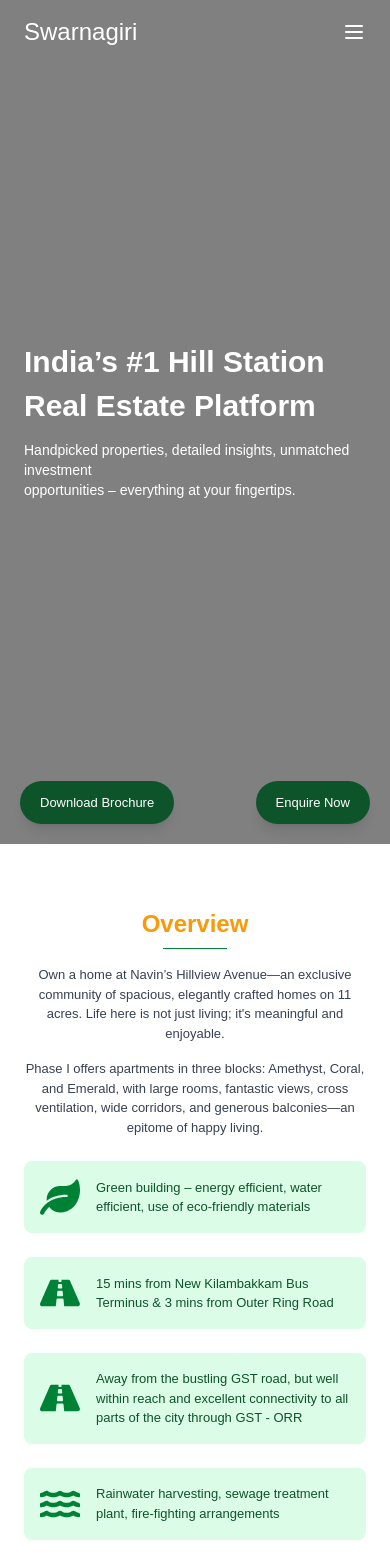
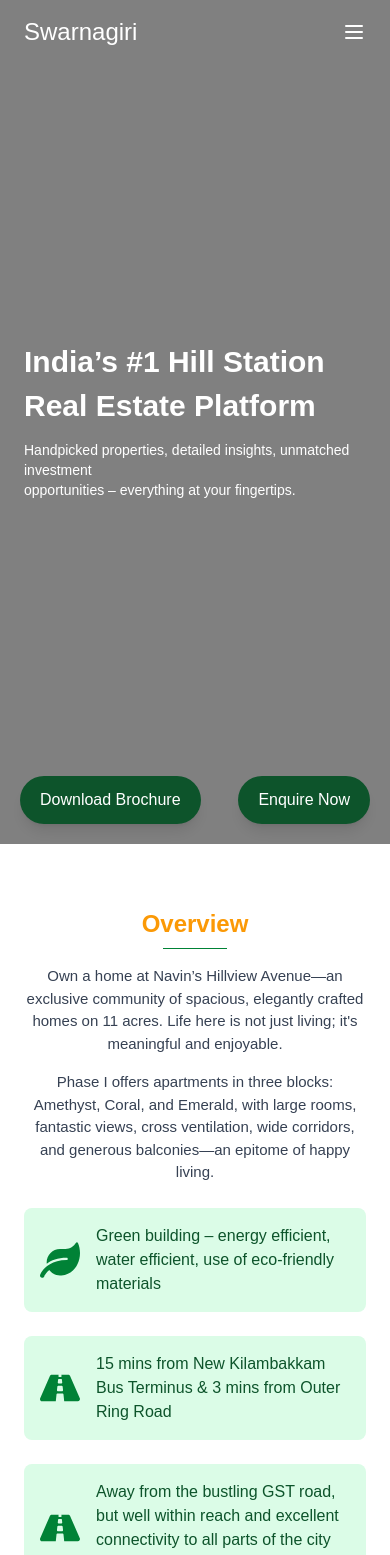
Before and after one commit to SARAVANAN99448/realestate, a React (Vite) app in the folder realestate/: page / in a window 390 px wide. Shown: the top 1555 px of the page. Built offline with nearby package versions, Linux system fonts and the light colour scheme.

Commit message:
font style changed into abel

```diff
--- a/realestate/src/components/About.jsx
+++ b/realestate/src/components/About.jsx
@@ -3,7 +3,7 @@ import { Building, CheckCircle, Users, Trophy, BarChart } from 'lucide-react';
 
 const About = () => {
   return (
-    <div className="max-w-6xl mx-auto py-16 px-4  text-[13px] md:text-[15px]">
+    <div className="max-w-6xl mx-auto py-16 px-4  text-[15px]">
       {/* About Heading */}
       <h2 className="md:text-3xl text-2xl font-bold flex items-center">
         <span className="w-2 h-8 bg-green-600 mr-2"></span> About Swarnagiri's
@@ -17,7 +17,7 @@ const About = () => {
       </p>
 
       {/* Tagline */}
-      <p className="mt-2 text-green-600 font-semibold text-[13px] md:text-[15px]">
+      <p className="mt-2 text-green-600 font-semibold text-[15px]">
       Swarnagiri's - For those who will not settle for something cheap.
       </p>
 
@@ -32,7 +32,7 @@ const About = () => {
         ].map((item, index) => (
           <div key={index} className="border border-green-600 p-4 text-center rounded-md ">
             <div className="flex justify-center ">{item.icon}</div>
-            <h3 className="text-2xl font-bold text-green-600  text-[13px] md:text-[14px]">{item.number}</h3>
+            <h3 className="text-2xl font-bold text-green-600  text-[16px] ">{item.number}</h3>
             <p className="text-gray-700">{item.label}</p>
           </div>
         ))}
--- a/realestate/src/components/Amenities.jsx
+++ b/realestate/src/components/Amenities.jsx
@@ -61,7 +61,7 @@ const Amenities = () => {
               setActiveTab(tab);
               setCurrentIndex(0); // Reset index when changing tab
             }}
-            className={`px-4 py-2 border-2 rounded-lg transition-colors text-[13px] md:text-[16px] cursor-pointer ${activeTab === tab
+            className={`px-4 py-2 border-2 rounded-lg transition-colors text-[16px] cursor-pointer ${activeTab === tab
                 ? "bg-green-900 text-white border-green-900"  // Active tab
                 : "border-green-900 text-green-900 bg-transparent hover:bg-green-700 hover:text-white"
               }`}
@@ -76,7 +76,7 @@ const Amenities = () => {
         {items.map((item, index) => (
           <div
             key={index}
-            className="flex flex-col text-[13px] md:text-[16px] cursor-pointer items-center border border-green-700 p-4 rounded-lg bg-green-50 transition-all hover:-translate-y-2 hover:bg-green-200 shadow-md"
+            className="flex flex-col text-[16px] cursor-pointer items-center border border-green-700 p-4 rounded-lg bg-green-50 transition-all hover:-translate-y-2 hover:bg-green-200 shadow-md"
           >
             {item.icon}
             <p className="text-green-900 cursor-pointer text-center mt-2">{item.name}</p>
@@ -89,7 +89,7 @@ const Amenities = () => {
         {/* Icon */}
         <div className="mb-2">{items[currentIndex]?.icon}</div>
         {/* Name */}
-        <p className="text-green-900 text-center text-[13px]">{items[currentIndex]?.name}</p>
+        <p className="text-green-900 text-center text-[15px]">{items[currentIndex]?.name}</p>
 
         {/* Navigation Buttons */}
         {items.length > 1 && (
--- a/realestate/src/components/ContactSection.jsx
+++ b/realestate/src/components/ContactSection.jsx
@@ -18,7 +18,7 @@ const ContactSection = () => {
         </div>
 
         {/* Right Side - Contact Form */}
-        <div className="bg-white shadow-lg rounded-lg p-6 text-[13px] md:text-[16px]">
+        <div className="bg-white shadow-lg rounded-lg p-6 text-[16px]">
           <h2 className="text-2xl font-bold mb-4 text-green-800">Contact Us</h2>
           <form className="space-y-4">
             <div>
--- a/realestate/src/components/Download.jsx
+++ b/realestate/src/components/Download.jsx
@@ -11,7 +11,7 @@ const DownloadButton = () => {
 
   return (
     <button
-      className="fixed  text-[13px] md:text-[16px] bottom-5 left-5 md:bottom-10 md:left-10 bg-[#0D542B] text-white px-5 py-3 md:px-5 md:py-3 rounded-full shadow-lg hover:bg-[#fb9906] transition overflow-hidden"
+      className="fixed  text-[16px] bottom-5 left-5 md:bottom-10 md:left-10 bg-[#0D542B] text-white px-5 py-3 md:px-5 md:py-3 rounded-full shadow-lg hover:bg-[#fb9906] transition overflow-hidden"
       onClick={handleDownload}
       aria-label="Download Brochure"
     >
--- a/realestate/src/components/Enquire.jsx
+++ b/realestate/src/components/Enquire.jsx
@@ -7,7 +7,7 @@ const EnquireNow = () => {
     <>
       {/* Enquire Now Button */}
       <button
-        className="fixed bottom-5 right-5 md:bottom-10 md:right-10 bg-[#0D542B] cursor-pointer text-white px-5 py-3 rounded-full shadow-lg hover:bg-[#fb9906] transition overflow-hidden  text-[13px] md:text-[16px]"
+        className="fixed bottom-5 right-5 md:bottom-10 md:right-10 bg-[#0D542B] cursor-pointer text-white px-5 py-3 rounded-full shadow-lg hover:bg-[#fb9906] transition overflow-hidden  text-[16px]"
         onClick={() => setIsOpen(true)}
       >
         Enquire Now
--- a/realestate/src/components/LocationAdvantages.jsx
+++ b/realestate/src/components/LocationAdvantages.jsx
@@ -71,7 +71,7 @@ const LocationAdvantages = () => {
                 <div className="bg-green-100 border border-green-400 rounded-md p-4 mt-1 text-green-900 transition-all duration-500">
                   <ul className="list-disc pl-5 space-y-1">
                     {items.map((item, index) => (
-                      <li key={index} className=" text-[13px] md:text-[16px]">{item}</li>
+                      <li key={index} className="text-[16px]">{item}</li>
                     ))}
                   </ul>
                 </div>
--- a/realestate/src/components/Navbar.jsx
+++ b/realestate/src/components/Navbar.jsx
@@ -8,10 +8,10 @@ function Navbar() {
     <nav className="absolute top-0 left-0 w-full flex justify-between items-center px-6 py-4 z-30 bg-transparent">
 
       {/* Left - Logo/Icon */}
-      <div className="text-white text-2xl">Swarnagiri</div>
+      <div className="text-white md:text-3xl text-2xl">Swarnagiri</div>
 
       {/* Center - Desktop Menu */}
-      <div className="hidden md:flex space-x-6 text-white">
+      <div className="hidden md:flex space-x-6 text-white  md:text-[18px]">
         <a href="#" className="font-semibold cursor-pointer hover:underline">Home</a>
         <a href="#overview" className="font-semibold cursor-pointer hover:underline">Overview</a>
         <a href="#amenities" className="font-semibold cursor-pointer hover:underline">Amenities</a>
--- a/realestate/src/components/Overview.jsx
+++ b/realestate/src/components/Overview.jsx
@@ -6,11 +6,11 @@ const Overview = () => {
     <section className="max-w-5xl mx-auto p-6 mt-10 overflow-hidden " id="overview">
       <h2 className="md:text-3xl text-2xl font-extrabold text-center text-[#fb9906] mb-2">Overview</h2>
       <hr className="w-16 border-green-700 mx-auto mb-4" />
-      <p className="text-center text-gray-700 mb-4 text-[13px] md:text-[15px]">
+      <p className="text-center text-gray-700 mb-4 text-[15px]">
         Own a home at Navin’s Hillview Avenue—an exclusive community of spacious, elegantly crafted homes on 11 acres.
         Life here is not just living; it's meaningful and enjoyable.
       </p>
-      <p className="text-center text-gray-700 mb-6 text-[13px] md:text-[15px]">
+      <p className="text-center text-gray-700 mb-6 text-[15px]">
         Phase I offers apartments in three blocks: Amethyst, Coral, and Emerald, with large rooms, fantastic views,
         cross ventilation, wide corridors, and generous balconies—an epitome of happy living.
       </p>
@@ -44,7 +44,7 @@ const Overview = () => {
         ].map((item, index) => (
           <div key={index} className="flex flex-row items-center bg-green-100 text-green-900 p-4 rounded-lg">
             <div className="mr-4">{item.icon}</div>
-            <p className="text-left text-[13px] md:text-[16px]">{item.text}</p>
+            <p className="text-left text-[16px]">{item.text}</p>
           </div>
 
         ))}
```
